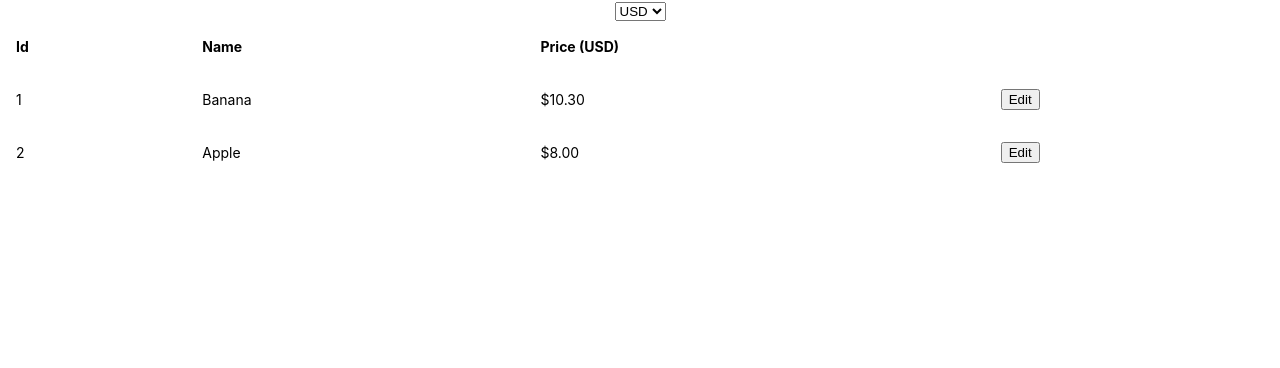
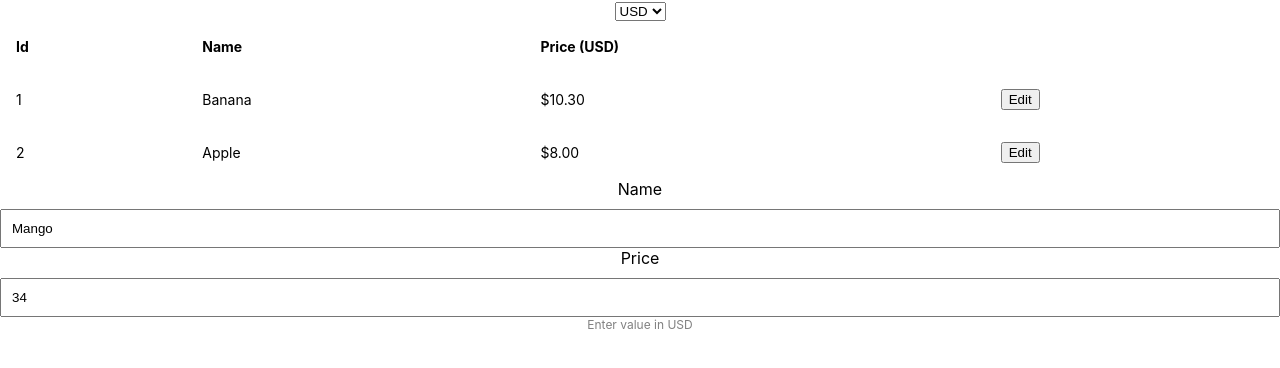
Before and after one commit to srikanthkh/product-catalogue-app, a React (Create React App) app: page / in a window 1280 px wide. Shown: the top 368 px of the page. Built offline with nearby package versions, Linux system fonts and the light colour scheme.

Commit message:
Basic input component to capture name and price

```diff
--- a/src/App.tsx
+++ b/src/App.tsx
@@ -3,6 +3,7 @@ import './App.css';
 import Button from './components/button'
 import Table from './components/table'
 import Select from './components/select'
+import Input from './components/input'
 
 function App() {
   return (
@@ -12,7 +13,6 @@ function App() {
         ["USD", "CAD", "GBP"].map((currency) => <option value={currency}>{currency}</option>)
       }
       </Select>
-      <header className="App-header">
         <Table>
           <thead>
             <tr>
@@ -36,7 +36,8 @@ function App() {
             </tr>
           </tbody>
         </Table>
-      </header>
+        <Input value="Mango" showLabel label="Name" name="name"></Input>
+        <Input value="34" showLabel label="Price" name="price" helperText="Enter value in USD"></Input>
     </div>
   );
 }
--- /dev/null
+++ b/src/components/input/index.tsx
@@ -0,0 +1,48 @@
+import * as React from "react";
+import "./styles.css";
+
+export interface ComponentProps {
+    name: string;
+    label: string;
+    type?: string;
+    value?: string | number;
+    showLabel?: boolean;
+    className?: string;
+    helperText?: string;
+    extraAttrs?: {[key: string]: string};
+    children?: React.ReactNode;
+    handleChange?: (id: string, value: string | number) => void;
+}
+
+const Input = (props: ComponentProps) => {
+    const [val, setVal] = React.useState(props.value || "");
+    const handleChange = (e: React.ChangeEvent<HTMLInputElement>) => {
+        setVal(e.target.value);
+        if (props.handleChange) {
+            props.handleChange(e.target.name, e.target.value)
+        }
+    }
+    return (
+        <div className="input-container">
+            {props.showLabel && <label htmlFor={props.name}>{props.label}</label>}
+            <input
+                id={props.name}
+                name={props.name}
+                type={props.type}
+                value={val}
+                onChange={handleChange}
+                {...props.extraAttrs}>
+                {props.children}
+            </input>
+            {props.helperText && <div className="help-text">{props.helperText}</div>}
+        </div>
+    );
+}
+
+Input.defaultProps = {
+    type: "text",
+    showLabel: false,
+    helperText: false,
+};
+
+export default Input;
--- /dev/null
+++ b/src/components/input/styles.css
@@ -0,0 +1,17 @@
+.input-container {
+    display: flex;
+    flex-direction: column;
+}
+
+.input-container input {
+    padding: 10px;
+}
+
+.input-container label {
+    margin-bottom: 10px;
+}
+
+.help-text {
+    color: grey;
+    font-size: 12px;
+}
```
Also changed, not shown: src/components/button/index.tsx (+3 -6 lines), src/components/modal/styles.css (added).
